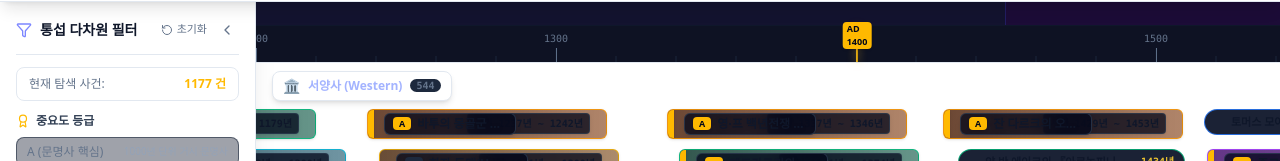
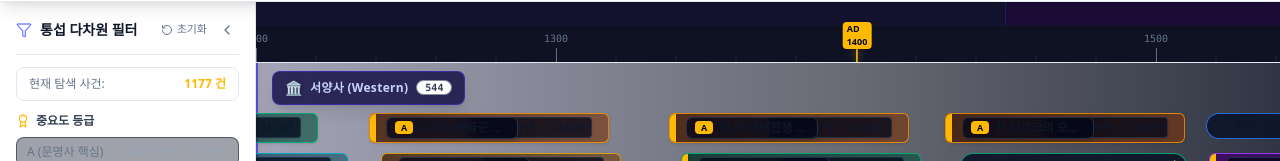
Before and after one commit to genelix/history-study, a Next.js app: page / in a window 1280 px wide. Shown: the part 135-296 px from the top of the page. Built offline with nearby package versions, Linux system fonts and the light colour scheme; no server answers; the database is empty.

Commit message:
style: 서양사, 중국사, 한국사, 기후환경 트랙별 고유 그라데이션 및 악센트 배경 적용

```diff
--- a/components/timeline/KoreanKingsTrack.tsx
+++ b/components/timeline/KoreanKingsTrack.tsx
@@ -30,7 +30,7 @@ export const KoreanKingsTrack: React.FC<KoreanKingsTrackProps> = ({ dimensions }
   });
 
   return (
-    <div className="relative border-b border-indigo-900/50 bg-slate-950/60 py-1.5 px-0 select-none">
+    <div className="relative border-b border-sky-900/40 bg-gradient-to-r from-sky-950/40 via-slate-950/50 to-sky-950/20 py-1.5 px-0 select-none">
       {/* 고정 타이틀 뱃지 */}
       <div className="sticky left-4 z-20 top-1 inline-flex items-center gap-1.5 rounded-md border border-amber-500/30 bg-slate-900/90 px-2 py-0.5 text-[11px] font-bold text-amber-300 shadow-sm backdrop-blur-md mb-1 pointer-events-none">
         <Crown className="h-3 w-3 text-amber-400" />
--- a/components/timeline/TimelineTrack.tsx
+++ b/components/timeline/TimelineTrack.tsx
@@ -16,11 +16,49 @@ interface TimelineTrackProps {
   onSelectEvent: (event: PlacedEvent) => void;
 }
 
-const REGION_BADGES: Record<RegionId, { bg: string; border: string; text: string }> = {
-  WEST: { bg: 'bg-indigo-950/40', border: 'border-indigo-800/40', text: 'text-indigo-300' },
-  CHINA: { bg: 'bg-rose-950/40', border: 'border-rose-800/40', text: 'text-rose-300' },
-  KOREA: { bg: 'bg-sky-950/40', border: 'border-sky-800/40', text: 'text-sky-300' },
-  CLIMATE: { bg: 'bg-teal-950/40', border: 'border-teal-800/40', text: 'text-teal-300' },
+const REGION_STYLES: Record<
+  RegionId,
+  {
+    bgGradient: string;
+    border: string;
+    badgeBg: string;
+    badgeBorder: string;
+    badgeText: string;
+    leftAccent: string;
+  }
+> = {
+  WEST: {
+    bgGradient: 'bg-gradient-to-r from-indigo-950/40 via-slate-950/60 to-indigo-950/20 bg-gradient-to-b from-indigo-950/30 via-slate-950/50 to-slate-950/90',
+    border: 'border-b border-indigo-900/40',
+    badgeBg: 'bg-indigo-950/90',
+    badgeBorder: 'border-indigo-700/60',
+    badgeText: 'text-indigo-200',
+    leftAccent: 'border-l-2 border-l-indigo-500/80',
+  },
+  CHINA: {
+    bgGradient: 'bg-gradient-to-r from-rose-950/35 via-slate-950/60 to-rose-950/15 bg-gradient-to-b from-rose-950/25 via-slate-950/50 to-slate-950/90',
+    border: 'border-b border-rose-900/40',
+    badgeBg: 'bg-rose-950/90',
+    badgeBorder: 'border-rose-700/60',
+    badgeText: 'text-rose-200',
+    leftAccent: 'border-l-2 border-l-rose-500/80',
+  },
+  KOREA: {
+    bgGradient: 'bg-gradient-to-r from-sky-950/40 via-slate-950/60 to-sky-950/20 bg-gradient-to-b from-sky-950/30 via-slate-950/50 to-slate-950/90',
+    border: 'border-b border-sky-900/40',
+    badgeBg: 'bg-sky-950/90',
+    badgeBorder: 'border-sky-700/60',
+    badgeText: 'text-sky-200',
+    leftAccent: 'border-l-2 border-l-sky-500/80',
+  },
+  CLIMATE: {
+    bgGradient: 'bg-gradient-to-r from-teal-950/40 via-slate-950/60 to-teal-950/20 bg-gradient-to-b from-teal-950/30 via-slate-950/50 to-slate-950/90',
+    border: 'border-b border-teal-900/40',
+    badgeBg: 'bg-teal-950/90',
+    badgeBorder: 'border-teal-700/60',
+    badgeText: 'text-teal-200',
+    leftAccent: 'border-l-2 border-l-teal-500/80',
+  },
 };
 
 export const TimelineTrack: React.FC<TimelineTrackProps> = ({
@@ -49,18 +87,22 @@ export const TimelineTrack: React.FC<TimelineTrackProps> = ({
   const maxLane = placedEvents.reduce((max, e) => Math.max(max, e.lane), 0);
   const trackHeight = Math.max(140, (maxLane + 1) * 40 + 24);
 
-  const badge = REGION_BADGES[regionId] || REGION_BADGES.WEST;
+  const style = REGION_STYLES[regionId] || REGION_STYLES.WEST;
 
   return (
-    <div className="relative border-b border-slate-800/80 bg-slate-950/40 transition-all hover:bg-slate-900/20">
+    <div
+      className={`relative ${style.border} ${style.bgGradient} ${style.leftAccent} transition-all duration-300 hover:brightness-105`}
+    >
       {/* 한국사 트랙인 경우 상단에 역대 국왕 재위 연표 전용 레인 렌더링 */}
       {regionId === 'KOREA' && <KoreanKingsTrack dimensions={dimensions} />}
 
       {/* 트랙 고정 좌측 헤더 */}
-      <div className="sticky left-4 z-20 top-2 inline-flex items-center gap-2 rounded-lg border px-2.5 py-1 text-xs font-bold shadow-md backdrop-blur-md mb-2 mt-2 pointer-events-none select-none bg-slate-900/90 border-slate-800">
-        <span className="text-sm">{flag}</span>
-        <span className={badge.text}>{title}</span>
-        <span className="rounded-full bg-slate-800 px-1.5 py-0.2 text-[10px] text-slate-400 font-mono">
+      <div
+        className={`sticky left-4 z-20 top-2 inline-flex items-center gap-2 rounded-lg border ${style.badgeBorder} ${style.badgeBg} px-3 py-1.5 text-xs font-extrabold shadow-lg backdrop-blur-md mb-2 mt-2 pointer-events-none select-none`}
+      >
+        <span className="text-sm drop-shadow-sm">{flag}</span>
+        <span className={`${style.badgeText} tracking-wide`}>{title}</span>
+        <span className="rounded-full bg-slate-900/90 border border-slate-700/60 px-2 py-0.2 text-[10px] text-slate-300 font-mono font-semibold">
           {events.length}
         </span>
       </div>
@@ -71,7 +113,7 @@ export const TimelineTrack: React.FC<TimelineTrackProps> = ({
         className="relative overflow-visible"
       >
         {placedEvents.length === 0 ? (
-          <div className="absolute inset-0 flex items-center justify-center text-xs text-slate-600 italic select-none">
+          <div className="absolute inset-0 flex items-center justify-center text-xs text-slate-500 italic select-none">
             해당 시대 범위에 등록된 사건이 없습니다.
           </div>
         ) : (
```
